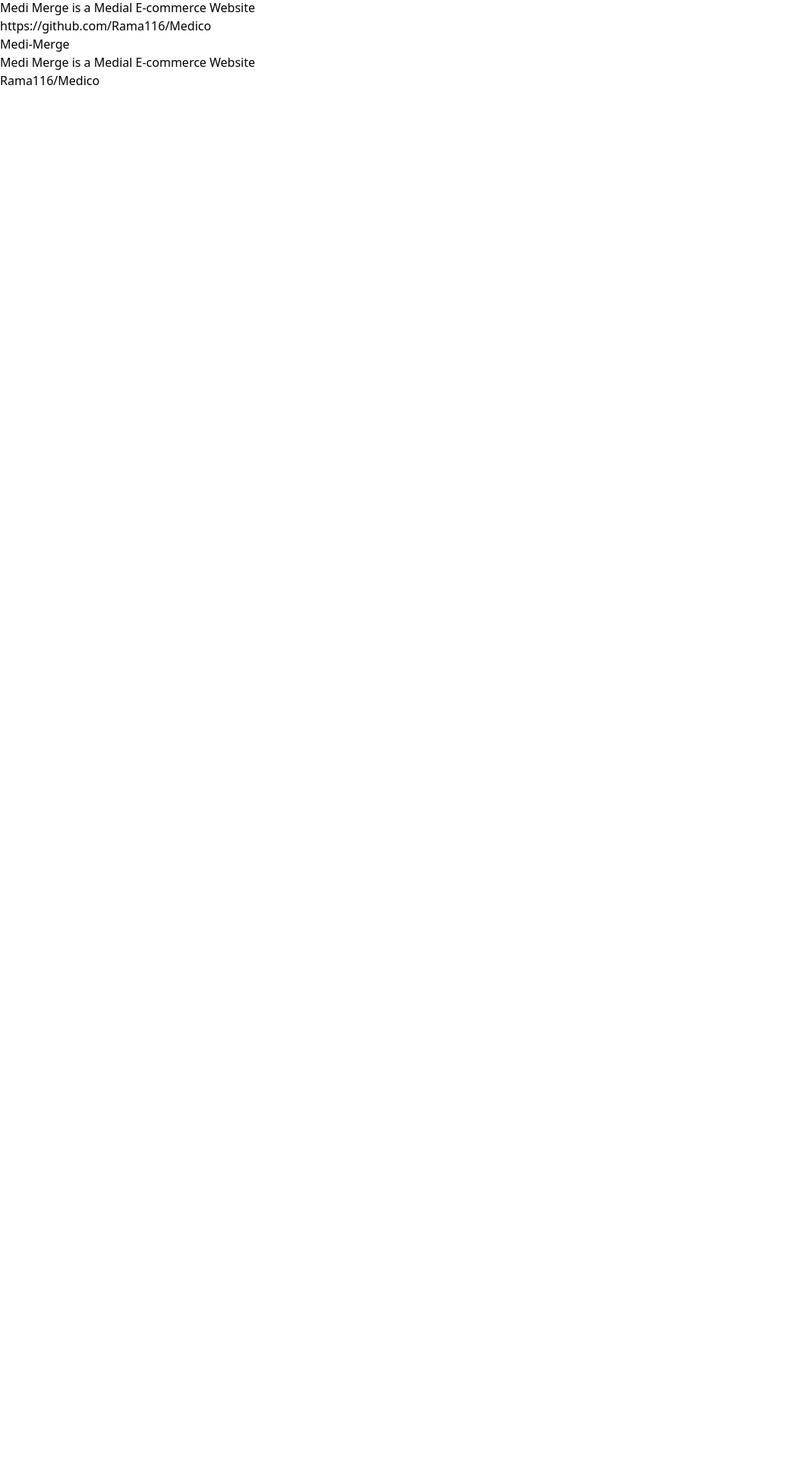
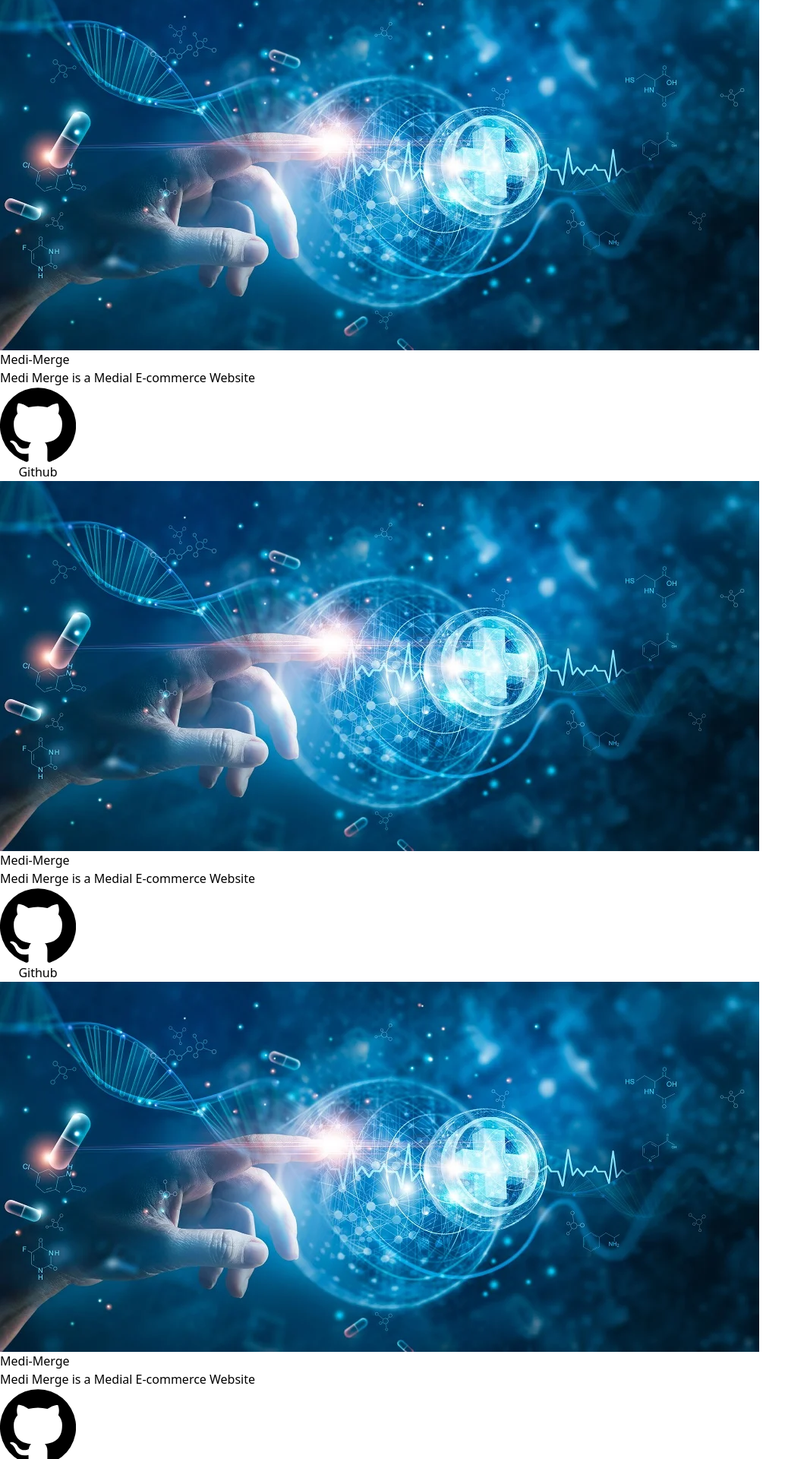
Before and after one commit to Rama116/React, a React (Vite) app: page /Project in a window 1280 px wide. Shown: the part 152-2072 px from the top of the page at 76% size, without its empty margins (0-1063 px from the left). Before the commit the page ends 800 px from the top, so only its background shows below. Built offline with nearby package versions, Linux system fonts and the light colour scheme.

Commit message:
card over

```diff
--- a/src/pages/Project.jsx
+++ b/src/pages/Project.jsx
@@ -1,6 +1,6 @@
 
 // import { Github } from "lucide-react"
-// import luffy from "../assets/img/luffyblack.gif"
+import med from "../assets/img/medical.webp"
 const Project = () => {
   return (
     <>
@@ -10,8 +10,11 @@ const Project = () => {
 
         <div className="md:h-screen md:w-[100vw] h-screen  m-2 md:m-3 md:p-4 md:pt-5 bg-slate-50 pl-3 pt-3 md:pt-2 md:flex md:gap-4">
             <div className="flex flex-col gap-4 md:flex-row md:gap-4">
-              <div className="relative flex w-80 md:h-72 md:pt-4 flex-col rounded-xl pt-6   bg-white bg-clip-border text-gray-700 shadow-md">
-                  <div className="relative mx-4 -mt-6 md:pt-4 h-28 overflow-hidden rounded-xl bg-blue-gray-500 bg-clip-border text-white shadow-lg shadow-blue-gray-500/40 bg-gradient-to-r from-blue-500 to-blue-600">
+
+              {/* 1st Card */}
+              <div className="relative flex w-80 md:h-96 md:pt-4 flex-col rounded-xl pt-6   bg-white bg-clip-border text-gray-700 shadow-md">
+              <div className="">
+                  <img src={med} alt="Medical" />
               </div>
               <div className="p-6">
                   <h5 className="mb-2 block font-sans text-xl font-semibold leading-snug tracking-normal text-blue-gray-900 antialiased">
@@ -22,15 +25,22 @@ const Project = () => {
                   </p>
               </div>
               <div className="p-6 pt-0">
-                  <button data-ripple-light="true" type="button" className="select-none rounded-lg bg-blue-500 py-3 px-6 text-center align-middle font-sans text-xs font-bold uppercase text-white shadow-md shadow-blue-500/20 transition-all hover:shadow-lg hover:shadow-blue-500/40 focus:opacity-[0.85] focus:shadow-none active:opacity-[0.85] active:shadow-none disabled:pointer-events-none disabled:opacity-50 disabled:shadow-none">
-                  https://github.com/Rama116/Medico
+                 <a href="https://github.com/Rama116/Medico" target="_blank">
+                    <button className="group flex justify-center items-center gap-2 group-hover:before:duration-500 group-hover:after:duration-500 after:duration-500 hover:border-neutral-900 duration-500 hover:duration-500 underline underline-offset-2 hover:underline hover:underline-offset-4 origin-left hover:decoration-2 hover:text-neutral-300 relative bg-neutral-900 px-10 py-4 border text-left p-3 text-gray-50 text-base font-bold rounded-lg overflow-hidden after:absolute after:z-10 after:w-12 after:h-12 after:content[''] after:bg-sky-900 after:-left-8 after:top-8 after:rounded-full after:blur-lg hover:after:animate-pulse">
+                        <svg className="w-6 h-6 fill-neutral-50" height="100" preserveAspectRatio="xMidYMid meet" viewBox="0 0 100 100" width="100" x="0" xmlns="http://www.w3.org/2000/svg" y="0">
+                          <path className="svg-fill-primary" d="M50,1.23A50,50,0,0,0,34.2,98.68c2.5.46,3.41-1.09,3.41-2.41s0-4.33-.07-8.5c-13.91,3-16.84-6.71-16.84-6.71-2.28-5.77-5.55-7.31-5.55-7.31-4.54-3.1.34-3,.34-3,5,.35,7.66,5.15,7.66,5.15C27.61,83.5,34.85,81.3,37.7,80a10.72,10.72,0,0,1,3.17-6.69C29.77,72.07,18.1,67.78,18.1,48.62A19.34,19.34,0,0,1,23.25,35.2c-.52-1.26-2.23-6.34.49-13.23,0,0,4.19-1.34,13.75,5.13a47.18,47.18,0,0,1,25,0C72.07,20.63,76.26,22,76.26,22c2.72,6.89,1,12,.49,13.23a19.28,19.28,0,0,1,5.14,13.42c0,19.21-11.69,23.44-22.83,24.67,1.8,1.55,3.4,4.6,3.4,9.26,0,6.69-.06,12.08-.06,13.72,0,1.34.9,2.89,3.44,2.4A50,50,0,0,0,50,1.23Z"></path>
+                        </svg>
+                      Github
                     </button>
+                 </a>
               </div>
             </div>
 
+          {/* 2nd Card */}
 
-          <div className="relative flex w-80  md:h-72 md:pt-4 flex-col rounded-xl pt-6   bg-white bg-clip-border text-gray-700 shadow-md">
-              <div className="relative mx-4 -mt-6 md:pt-4 h-28 overflow-hidden rounded-xl bg-blue-gray-500 bg-clip-border text-white shadow-lg shadow-blue-gray-500/40 bg-gradient-to-r from-blue-500 to-blue-600">
+          <div className="relative flex w-80 md:h-96 md:pt-4 flex-col rounded-xl pt-6   bg-white bg-clip-border text-gray-700 shadow-md">
+              <div className="">
+                  <img src={med} alt="Medical" />
               </div>
               <div className="p-6">
                   <h5 className="mb-2 block font-sans text-xl font-semibold leading-snug tracking-normal text-blue-gray-900 antialiased">
@@ -41,9 +51,40 @@ const Project = () => {
                   </p>
               </div>
               <div className="p-6 pt-0">
-                  <button data-ripple-light="true" type="button" className="select-none rounded-lg bg-blue-500 py-3 px-6 text-center align-middle font-sans text-xs font-bold uppercase text-white shadow-md shadow-blue-500/20 transition-all hover:shadow-lg hover:shadow-blue-500/40 focus:opacity-[0.85] focus:shadow-none active:opacity-[0.85] active:shadow-none disabled:pointer-events-none disabled:opacity-50 disabled:shadow-none">
-                  Rama116/Medico
+                 <a href="https://github.com/Rama116/Medico" target="_blank">
+                    <button className="group flex justify-center items-center gap-2 group-hover:before:duration-500 group-hover:after:duration-500 after:duration-500 hover:border-neutral-900 duration-500 hover:duration-500 underline underline-offset-2 hover:underline hover:underline-offset-4 origin-left hover:decoration-2 hover:text-neutral-300 relative bg-neutral-900 px-10 py-4 border text-left p-3 text-gray-50 text-base font-bold rounded-lg overflow-hidden after:absolute after:z-10 after:w-12 after:h-12 after:content[''] after:bg-sky-900 after:-left-8 after:top-8 after:rounded-full after:blur-lg hover:after:animate-pulse">
+                        <svg className="w-6 h-6 fill-neutral-50" height="100" preserveAspectRatio="xMidYMid meet" viewBox="0 0 100 100" width="100" x="0" xmlns="http://www.w3.org/2000/svg" y="0">
+                          <path className="svg-fill-primary" d="M50,1.23A50,50,0,0,0,34.2,98.68c2.5.46,3.41-1.09,3.41-2.41s0-4.33-.07-8.5c-13.91,3-16.84-6.71-16.84-6.71-2.28-5.77-5.55-7.31-5.55-7.31-4.54-3.1.34-3,.34-3,5,.35,7.66,5.15,7.66,5.15C27.61,83.5,34.85,81.3,37.7,80a10.72,10.72,0,0,1,3.17-6.69C29.77,72.07,18.1,67.78,18.1,48.62A19.34,19.34,0,0,1,23.25,35.2c-.52-1.26-2.23-6.34.49-13.23,0,0,4.19-1.34,13.75,5.13a47.18,47.18,0,0,1,25,0C72.07,20.63,76.26,22,76.26,22c2.72,6.89,1,12,.49,13.23a19.28,19.28,0,0,1,5.14,13.42c0,19.21-11.69,23.44-22.83,24.67,1.8,1.55,3.4,4.6,3.4,9.26,0,6.69-.06,12.08-.06,13.72,0,1.34.9,2.89,3.44,2.4A50,50,0,0,0,50,1.23Z"></path>
+                        </svg>
+                      Github
                     </button>
+                 </a>
+              </div>
+            </div>
+
+           {/* 3rd Card */}
+
+           <div className="relative flex w-80 md:h-96 md:pt-4 flex-col rounded-xl pt-6   bg-white bg-clip-border text-gray-700 shadow-md">
+              <div className="">
+                  <img src={med} alt="Medical" />
+              </div>
+              <div className="p-6">
+                  <h5 className="mb-2 block font-sans text-xl font-semibold leading-snug tracking-normal text-blue-gray-900 antialiased">
+                  Medi-Merge
+                  </h5>
+                  <p className="block font-sans text-base font-light leading-relaxed text-inherit antialiased">
+                  Medi Merge is a Medial E-commerce Website
+                  </p>
+              </div>
+              <div className="p-6 pt-0">
+                 <a href="https://github.com/Rama116/Medico" target="_blank">
+                    <button className="group flex justify-center items-center gap-2 group-hover:before:duration-500 group-hover:after:duration-500 after:duration-500 hover:border-neutral-900 duration-500 hover:duration-500 underline underline-offset-2 hover:underline hover:underline-offset-4 origin-left hover:decoration-2 hover:text-neutral-300 relative bg-neutral-900 px-10 py-4 border text-left p-3 text-gray-50 text-base font-bold rounded-lg overflow-hidden after:absolute after:z-10 after:w-12 after:h-12 after:content[''] after:bg-sky-900 after:-left-8 after:top-8 after:rounded-full after:blur-lg hover:after:animate-pulse">
+                        <svg className="w-6 h-6 fill-neutral-50" height="100" preserveAspectRatio="xMidYMid meet" viewBox="0 0 100 100" width="100" x="0" xmlns="http://www.w3.org/2000/svg" y="0">
+                          <path className="svg-fill-primary" d="M50,1.23A50,50,0,0,0,34.2,98.68c2.5.46,3.41-1.09,3.41-2.41s0-4.33-.07-8.5c-13.91,3-16.84-6.71-16.84-6.71-2.28-5.77-5.55-7.31-5.55-7.31-4.54-3.1.34-3,.34-3,5,.35,7.66,5.15,7.66,5.15C27.61,83.5,34.85,81.3,37.7,80a10.72,10.72,0,0,1,3.17-6.69C29.77,72.07,18.1,67.78,18.1,48.62A19.34,19.34,0,0,1,23.25,35.2c-.52-1.26-2.23-6.34.49-13.23,0,0,4.19-1.34,13.75,5.13a47.18,47.18,0,0,1,25,0C72.07,20.63,76.26,22,76.26,22c2.72,6.89,1,12,.49,13.23a19.28,19.28,0,0,1,5.14,13.42c0,19.21-11.69,23.44-22.83,24.67,1.8,1.55,3.4,4.6,3.4,9.26,0,6.69-.06,12.08-.06,13.72,0,1.34.9,2.89,3.44,2.4A50,50,0,0,0,50,1.23Z"></path>
+                        </svg>
+                      Github
+                    </button>
+                 </a>
               </div>
             </div>
         </div>
```
Also changed, not shown: src/assets/img/medical.webp (added). Lines whose indentation alone changed are shown as unchanged.
